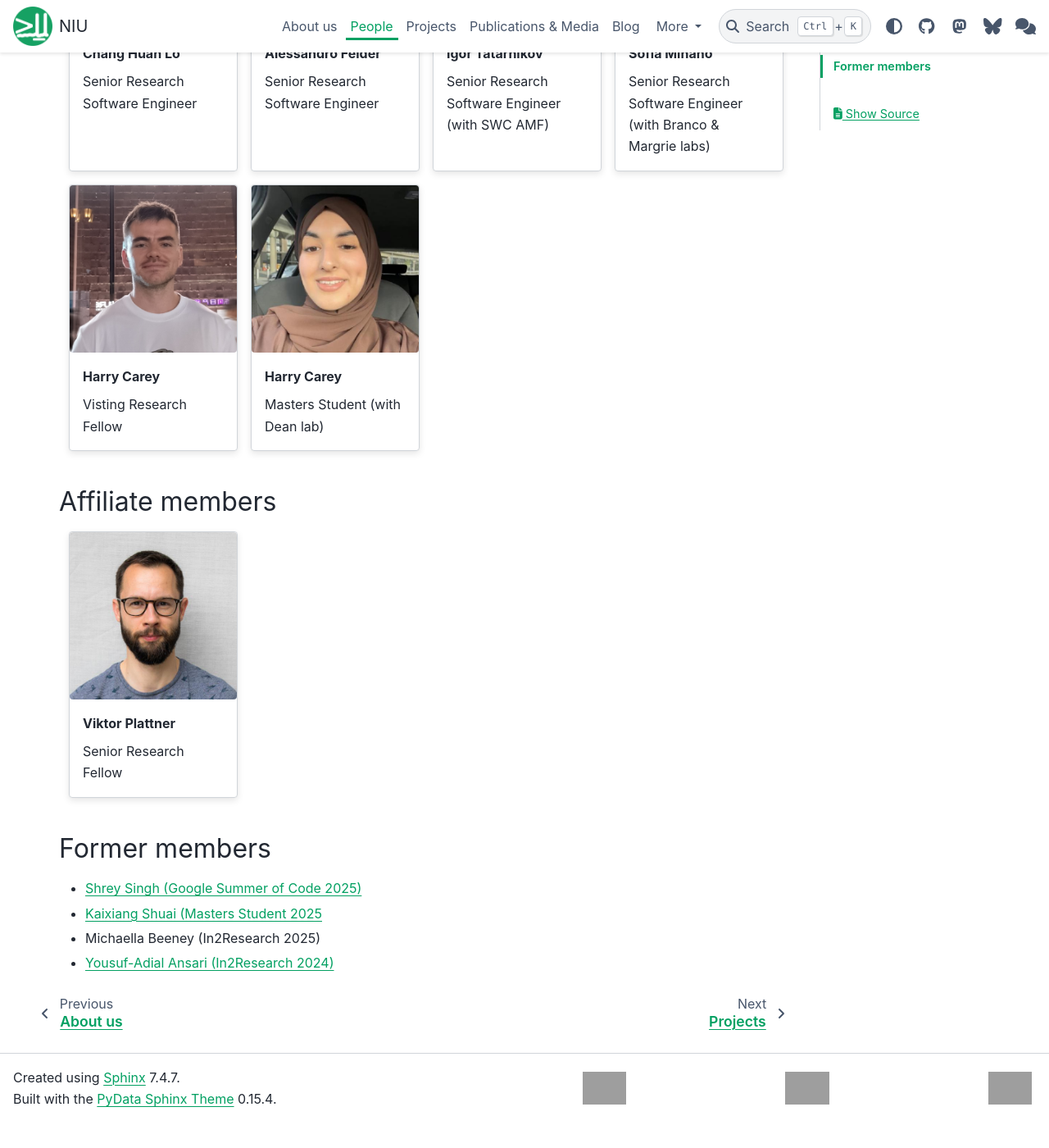
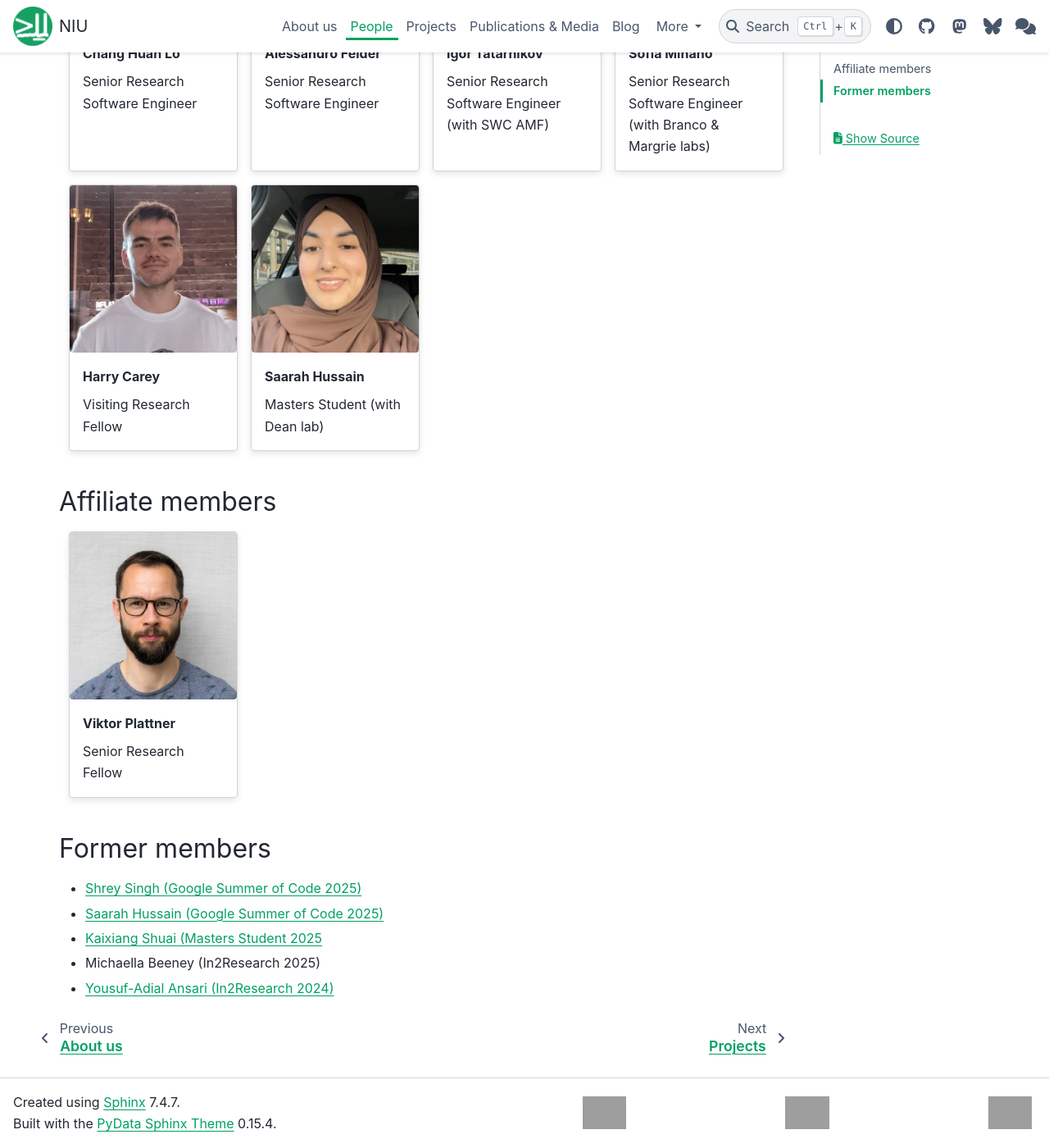
Before and after one commit to neuroinformatics-unit/neuroinformatics-unit.github.io, a Sphinx documentation site: the page built from docs/source/people.md, in a window 1280 px wide and 1400 px high, scrolled down 875 px. Shown: the whole window at 82% size. Built offline with Sphinx 7.4.7 and the PyData theme 0.15.4, drawn with Linux system fonts in a browser that asks for light colours; nearby versions of some CDN libraries; before the commit the page ends 2244 px from its top, so only the background shows below that; grey boxes are pictures that could not be loaded.

Commit message:
Fix typo

```diff
--- a/docs/source/people.md
+++ b/docs/source/people.md
@@ -67,10 +67,10 @@
 :img-top: _static/harry_carey.png
 :link: https://github.com/polarbean
 
-Visting Research Fellow
+Visiting Research Fellow
 :::
 
-:::{grid-item-card} Harry Carey
+:::{grid-item-card} Saarah Hussain
 :img-top: _static/saarah_hussain.jpg
 :link: https://github.com/saarah815
 
@@ -95,6 +95,7 @@
 
 ## Former members
 - [Shrey Singh (Google Summer of Code 2025)](https://github.com/cs7-shrey)
+- [Saarah Hussain (Google Summer of Code 2025)](https://github.com/saarah815)
 - [Kaixiang Shuai (Masters Student 2025](https://github.com/Skxsmy)
 - Michaella Beeney (In2Research 2025)
 - [Yousuf-Adial Ansari (In2Research 2024)](https://github.com/yousuf-adialwa20)
```
